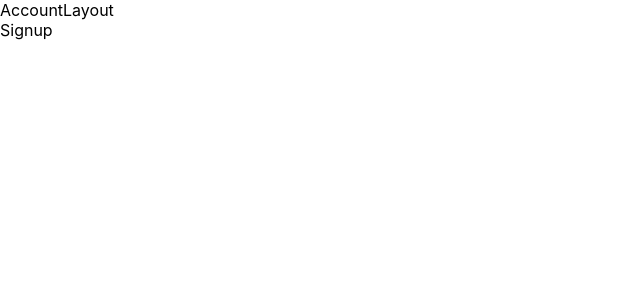
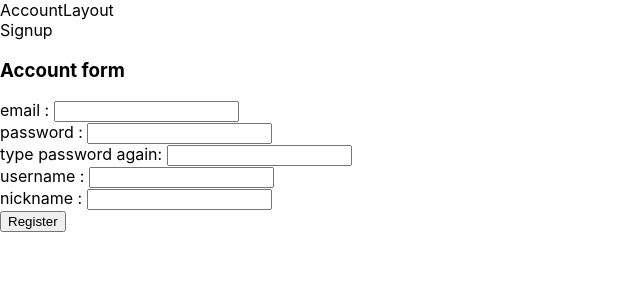
Before and after one commit to seho27060/moggozi, a React (Create React App) app in the folder frontend/: page /account/signup in a window 1280 px wide. Shown: the top 300 px of the page, without its empty margins (0-640 px from the left). Built offline with nearby package versions, Linux system fonts and the light colour scheme.

Commit message:
[S07P12C201-179] [FE-박세호] faet : 기본 회원가입, 회원정보수정 기능 구현

```diff
--- a/frontend/src/components/accounts/AccountForm.tsx
+++ b/frontend/src/components/accounts/AccountForm.tsx
@@ -1,13 +1,16 @@
-import React, { useRef } from "react";
+import React, { useRef, useState } from "react";
+import { useNavigate } from "react-router-dom";
+// 박세호, 회원가입 폼, 비밀번호 체크. axios 추가 필요. 요청성공시 메인페이지로 이동
 
 const AccountForm: React.FC = () => {
+  const navigate = useNavigate()
+
+  const [passwordCheck, setPasswordCheck] = useState(true)
+  const [passwordInputState, setPasswordInput] = useState("")
+
   const emailInputRef = useRef<HTMLInputElement>(null);
   const usernameInputRef = useRef<HTMLInputElement>(null);
   const nicknameInputRef = useRef<HTMLInputElement>(null);
-  const introduceInputRef = useRef<HTMLTextAreaElement>(null);
-  const passwordInputRef = useRef<HTMLInputElement>(null);
-  const isPrivateInputRef = useRef<HTMLInputElement>(null);
-  const userImgInputRef = useRef<HTMLInputElement>(null);
 
   function submitHandler(event: React.FormEvent) {
     event.preventDefault();
@@ -15,23 +18,23 @@ const AccountForm: React.FC = () => {
     const enteredEmail = emailInputRef.current!.value;
     const enteredUsername = usernameInputRef.current!.value;
     const enteredNickname = nicknameInputRef.current!.value;
-    const enteredIntroduce = introduceInputRef.current!.value;
-    const enteredPassword = passwordInputRef.current!.value;
-    const enteredIsPrivate = isPrivateInputRef.current!.value;
-    const enteredUserImg = userImgInputRef.current!.value;
+    const enteredPassword = passwordInputState
 
     const meetupData = {
       email: enteredEmail,
       username: enteredUsername,
       nickname: enteredNickname,
-      introduce: enteredIntroduce,
       password: enteredPassword,
-      is_private: enteredIsPrivate,
-      user_img: enteredUserImg,
+      introduce: "",
+      is_private: "",
+      user_img: "",
     };
+    // axios를 통한 https 요청 보내기
+    // 가입정보 보내고 해당 정보로 로그인 vs 메인페이지 이동
+    console.log(meetupData);
+    navigate("/",{replace : true})
+  }
 
-    console.log(meetupData);
-  }
   return (
     <div>
       <h3>Account form</h3>
@@ -44,7 +47,6 @@ const AccountForm: React.FC = () => {
               required
               id="email"
               ref={emailInputRef}
-              placeholder="email"
             />
           </div>
           <div>
@@ -53,8 +55,27 @@ const AccountForm: React.FC = () => {
               type="password"
               required
               id="password"
-              ref={passwordInputRef}
+              value = {passwordInputState}
+              onChange = {(event) => {
+                setPasswordInput(event.target.value)
+              }}
             />
+          </div>
+          <div>
+            <label htmlFor="passwordCheck">type password again: </label>
+            <input
+              type="password"
+              required
+              id="passwordCheck"
+              onChange={(event) => {
+                if (passwordInputState === event.target.value){
+                  setPasswordCheck(true)
+                } else {
+                  setPasswordCheck(false)
+                }
+              }}
+            />
+            { !passwordCheck && <p>password is not match, check again plz</p>}
           </div>
           <div>
             <label htmlFor="username">username : </label>
@@ -64,29 +85,7 @@ const AccountForm: React.FC = () => {
             <label htmlFor="nickname">nickname : </label>
             <input type="text" required id="nickname" ref={nicknameInputRef} />
           </div>
-          <div>
-            <label htmlFor="introduce">introduce : </label>
-            <textarea
-              required
-              id="introduce"
-              rows={5}
-              ref={introduceInputRef}
-            />
-          </div>
-          <div>
-            <label htmlFor="is_private">is_private : </label>
-            <input
-              type="check"
-              required
-              id="is_private"
-              ref={isPrivateInputRef}
-            />
-          </div>
-          <div>
-            <label htmlFor="user_img">user_img : </label>
-            <input type="url" required id="user_img" ref={userImgInputRef} />
-          </div>
-          <button type="button" onClick={submitHandler}>
+          <button type="button" onClick={submitHandler} disabled = {!passwordCheck} >
             Register
           </button>
         </form>
--- /dev/null
+++ b/frontend/src/components/accounts/EditUserInfoForm.tsx
@@ -0,0 +1,179 @@
+// 박세호, 인증 유저에 대한 접근 추가 필요, 수정정보 요청, 요청성공시 메인페이지로 이동.
+
+// 비인증 사용자에 대한 url 접근 막아야함.
+import React, { useState } from "react";
+import { useNavigate } from "react-router-dom"
+// import { RootState } from "../../store/store";
+// import { useSelector } from "react-redux";
+
+// html input 태그에서 value의 type에 null이 매칭이 안되서 임의로 undefined로 수정하였습니다.
+interface UserEditState {
+  user_id: number | undefined;
+  email: string | undefined;
+  username: string | undefined;
+  nickname: string | undefined;
+  introduce: string | undefined;
+  is_private: boolean | undefined; // html상의 type이 매칭이 안되서 임의로 number => boolean 로 수정하였습니다.
+  img: string | undefined;
+  state: number | undefined;
+  password: string | undefined;
+}
+
+const EditUserInfoForm: React.FC = () => {
+  // 성공이후 페이지이동을 위한 navigate 객체 생성
+  const navigate = useNavigate()
+
+  // 로그인 상태라면, 현재 로그인 유저의 회원정보 가져오기. 기능이 없으므로 아래 더미데이터를 활용.
+  // const currentState = useSelector((state: RootState) => state);
+  // 현재 유저 정보를 복사해오기. 가져온 데이터에 수정사항 반영하여 회원정보 수정요청
+  const currentState: UserEditState = {
+    email: "ssafy1234@ssafy.com",
+    password: "ssafy12345",
+    user_id: 12345,
+    username: "DUMMY",
+    nickname: "DUMDUMMY",
+    introduce: "this is dummy data",
+    is_private: false, // html상의 type이 매칭이 안되서 임의로 boolean 으로 수정하였습니다.
+    img: "https://w7.pngwing.com/pngs/813/578/png-transparent-emoji-sunglasses-t-shirt-smiley-emoticon-emoji-face-orange-smiley.png",
+    state: 0,
+  };
+  const [userState, setUserState] = useState(currentState);
+
+  function submitHandler(event: React.FormEvent) {
+    event.preventDefault();
+    // axios({
+    //   method: 'POST',
+    //   url: '대충 회원수정 API url 요청',
+    //   data: {
+    //        useState 정보 보내기.
+    //     // ...대충 수정 데이터 포함
+    //     // 입력받은 수정 회원 정보를 api에 요청하여 사용자의 정보 수정
+    //   }
+    // }).then((response) => (
+    //   // 요청사항 성공시 변경데이터로 현재 사용자 정보 갱신
+    //   // fetch  user data
+    //   navigate('/', {replace : true})
+    // )).catch((error) => (
+    //   console.log(error)
+    // ))
+    console.log(userState);
+    navigate("/", {replace : true})
+  }
+
+  return (
+    <div>
+      <h3>EditUserInfoForm form</h3>
+      <div>
+        <form>
+          <div>
+            <label htmlFor="email">email : </label>
+            <input
+              type="text"
+              required
+              id="email"
+              value={userState.email}
+              onChange={(event) => {
+                setUserState({ ...userState, email: event.target.value });
+              }}
+            />
+          </div>
+          <div>
+            <label htmlFor="password">password : </label>
+            <input
+              type="text"
+              required
+              id="password"
+              value={userState.password}
+              onChange={(event) => {
+                setUserState({ ...userState, password: event.target.value });
+              }}
+            />
+          </div>
+          <div>
+            <label htmlFor="username">username : </label>
+            <input
+              type="text"
+              required
+              id="username"
+              value={userState.username}
+              onChange={(event) => {
+                setUserState({ ...userState, username: event.target.value });
+              }}
+            />
+          </div>
+          <div>
+            <label htmlFor="nickname">nickname : </label>
+            <input
+              type="text"
+              required
+              id="nickname"
+              value={userState.nickname}
+              onChange={(event) => {
+                setUserState({ ...userState, nickname: event.target.value });
+              }}
+            />
+          </div>{" "}
+          <div>
+            <label htmlFor="introduce">introduce : </label>
+            <textarea
+              required
+              id="introduce"
+              value={userState.introduce}
+              onChange={(event) => {
+                setUserState({ ...userState, introduce: event.target.value });
+              }}
+            />
+          </div>{" "}
+          <div>
+            <label htmlFor="is_private">is_private : </label>
+            <input
+              type="checkbox"
+              required
+              checked = {userState.is_private}
+              id="is_private"
+              onChange={(event) => {
+                let prevIsPrivate = userState.is_private
+                if (prevIsPrivate) {
+                  prevIsPrivate = false
+                } else {
+                  prevIsPrivate = true
+                }
+                setUserState({ ...userState, is_private: prevIsPrivate });
+              }}
+            />
+          </div>{" "}
+          <div>
+            <img src={userState.img} alt="user Img" />
+            <label htmlFor="img">img : </label>
+            <input
+              type="text"
+              required
+              id="img"
+              value={userState.img}
+              onChange={(event) => {
+                setUserState({ ...userState, img: event.target.value });
+              }}
+            />
+          </div>{" "}
+          <div>
+            <label htmlFor="state">state : </label>
+            <input
+              type="text"
+              required
+              id="state"
+              value={userState.state}
+              onChange={(event) => {
+                setUserState({ ...userState, state: Number(event.target.value) });
+              }}
+            />
+          </div>
+          <button type="button" onClick={submitHandler}>
+            Change my Info
+          </button>
+        </form>
+      </div>
+    </div>
+  );
+};
+
+export default EditUserInfoForm;
--- a/frontend/src/layout/AccountsLayout.tsx
+++ b/frontend/src/layout/AccountsLayout.tsx
@@ -1,5 +1,4 @@
 import { Outlet } from 'react-router-dom'
-
 
 const AccountLayout: React.FC = () => {
   return (
--- a/frontend/src/pages/accounts/Signup.tsx
+++ b/frontend/src/pages/accounts/Signup.tsx
@@ -1,5 +1,11 @@
+import AccountForm from "../../components/accounts/AccountForm";
+
 function Signup() {
-  return <div>Signup</div>;
+  return (
+  <div>
+    Signup
+    <AccountForm/>
+  </div>)
 }
 
 export default Signup;
--- a/frontend/src/pages/accounts/UserUpdate.tsx
+++ b/frontend/src/pages/accounts/UserUpdate.tsx
@@ -1,5 +1,13 @@
+import EditUserInfoForm from "../../components/accounts/EditUserInfoForm";
+
+
 function UserUpdate() {
-  return <div>UserUpdate</div>;
+  return(
+  <div>
+    UserUpdate
+    <EditUserInfoForm/>
+  </div>
+  )
 }
 
 export default UserUpdate;
```
Also changed, not shown: frontend/src/pages/accounts/UserInfoFind.tsx (added, +10 -0 lines), frontend/src/components/accounts/EditUserInfoForm.module.css (added), frontend/src/pages/accounts/UserInfoFind.module.css (added).
